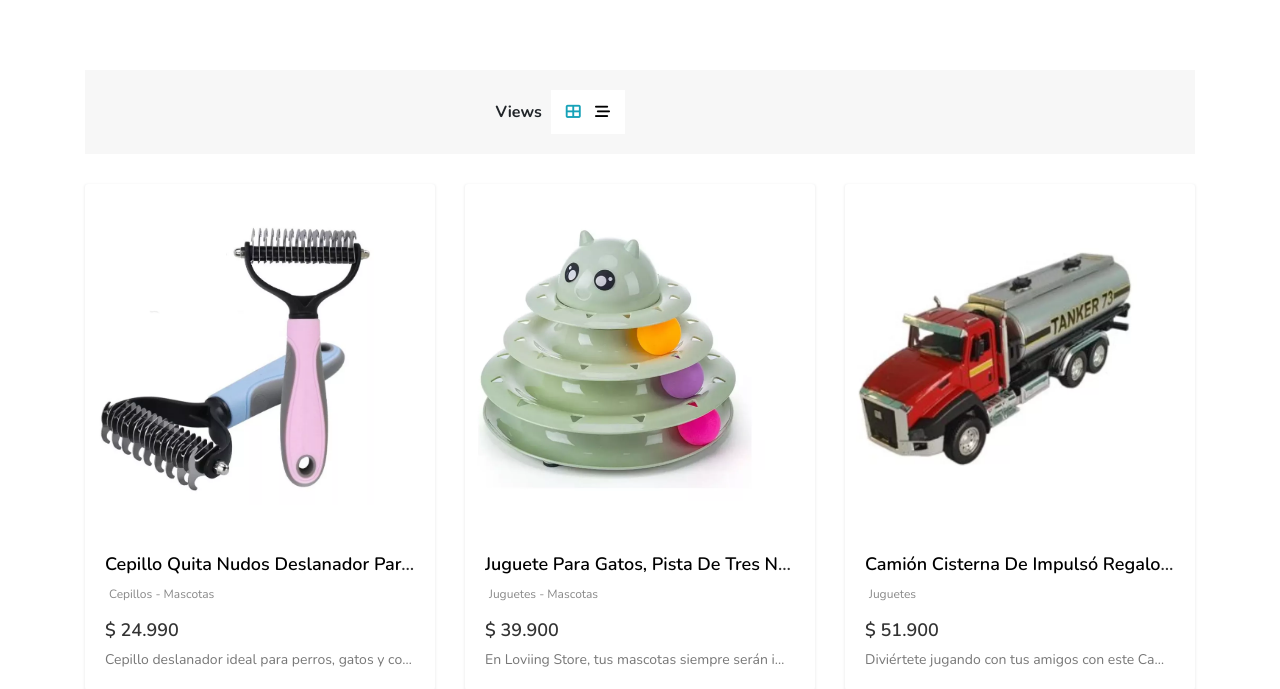
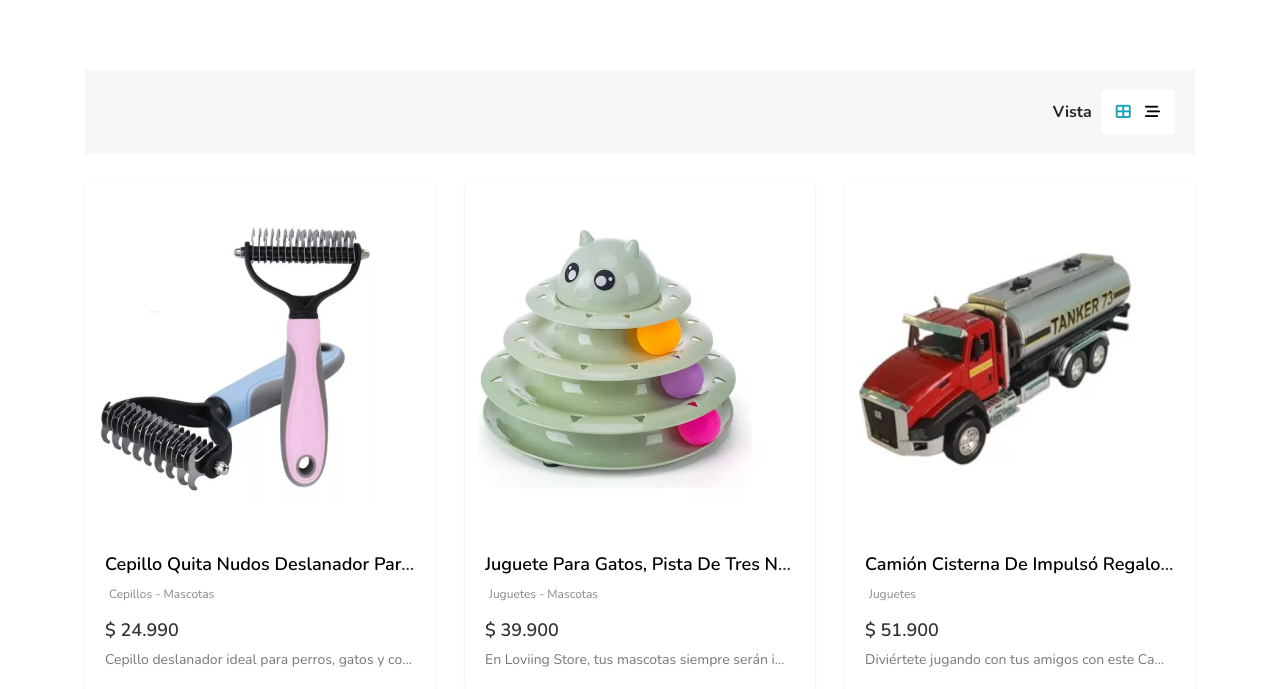
Before and after one commit to JuanDavidZabalaTapiero/Proyecto-loviingStore, a PHP site: page /Views/Website_externo/allProductos.php in a window 1280 px wide. Shown: the part 88-777 px from the top of the page. Run offline with PHP 8.4, Linux system fonts and the light colour scheme; data comes from the database, SQL or seed files in the repository; some libraries are stand-ins or nearby versions; some web fonts are replaced.

Commit message:
Cambié el estilo de allProductos 1 y 2

```diff
--- a/Views/Website_externo/allProductos.php
+++ b/Views/Website_externo/allProductos.php
@@ -64,9 +64,9 @@ require_once('../../Models/consultasAdmin.php');
 				<div class="col-lg-12 col-md-12">
 					<div class="category-search-filter">
 						<div class="row">
-							<div class="col-md-6 text-center text-md-right mt-2 mt-md-0">
+							<div class="col-md-12 text-center text-md-right mt-2 mt-md-0">
 								<div class="view">
-									<strong>Views</strong>
+									<strong>Vista</strong>
 									<ul class="list-inline view-switcher">
 										<li class="list-inline-item">
 											<a href="allProductos.php" onclick="event.preventDefault();" class="text-info"><i class="fa fa-th-large"></i></a>
--- a/Views/Website_externo/allProductosView2.php
+++ b/Views/Website_externo/allProductosView2.php
@@ -63,9 +63,9 @@ require_once('../../Models/consultasAdmin.php');
         <div class="col-lg-12 col-md-12">
           <div class="category-search-filter">
             <div class="row">
-              <div class="col-md-6 text-center text-md-right mt-2 mt-md-0">
+              <div class="col-md-12 text-center text-md-right mt-2 mt-md-0">
                 <div class="view">
-                  <strong>Views</strong>
+                  <strong>Vista</strong>
                   <ul class="list-inline view-switcher">
                     <li class="list-inline-item">
                       <a href="allProductos.php"><i class="fa fa-th-large"></i></a>
```
